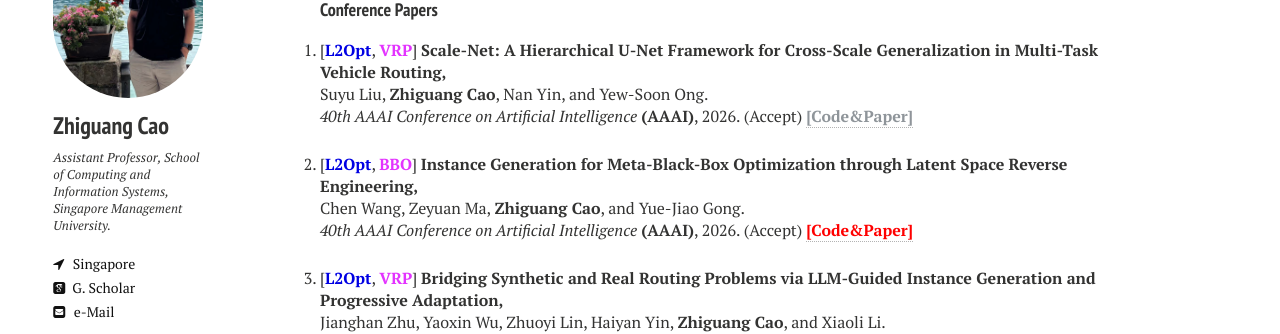
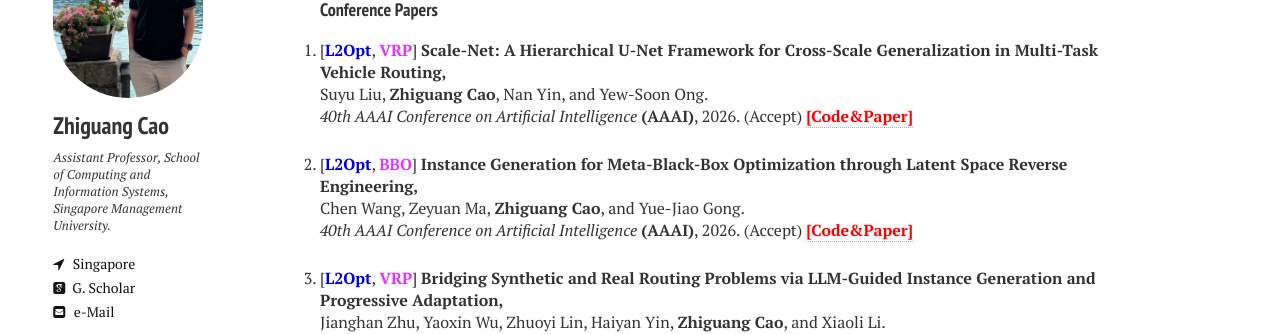
Before and after one commit to zhiguangcaosg/zhiguangcaosg.github.io, a Jekyll site: the page built from publications.md, in a window 1280 px wide. Shown: the part 180-514 px from the top of the page. Built offline with Jekyll 4.4.1, drawn with Linux system fonts in a browser that asks for light colours; nearby versions of some CDN libraries.

Commit message:
Update publications.html

```diff
--- a/_layouts/publications.html
+++ b/_layouts/publications.html
@@ -94,7 +94,7 @@ div.bibtex pre { font-size: 75%; overflow: auto;  width: 100%; padding: 0em 0em;
 <p>
 [<font color="#0000E3"><b>L2Opt</b></font>, <font color="#E333FF"><b>VRP</b></font>] <b>Scale-Net: A Hierarchical U-Net Framework for Cross-Scale Generalization in Multi-Task Vehicle Routing,</b>
 <br> Suyu Liu, <b>Zhiguang Cao</b>, Nan Yin, and Yew-Soon Ong.<br>
-<i>40th AAAI Conference on Artificial Intelligence</i> <b>(AAAI)</b>, 2026. (Accept) <a href="https://zhiguangcaosg.github.io/publications/"> <font color="#8F959A"><b>[Code&Paper]</b> </font></a>
+<i>40th AAAI Conference on Artificial Intelligence</i> <b>(AAAI)</b>, 2026. (Accept) <a href="https://github.com/lsyysl9711/Scale-Net" target="_blank"> <font color="#FF0000"><b>[Code&Paper]</b> </font></a>
 </p>
 </li>
 
```
